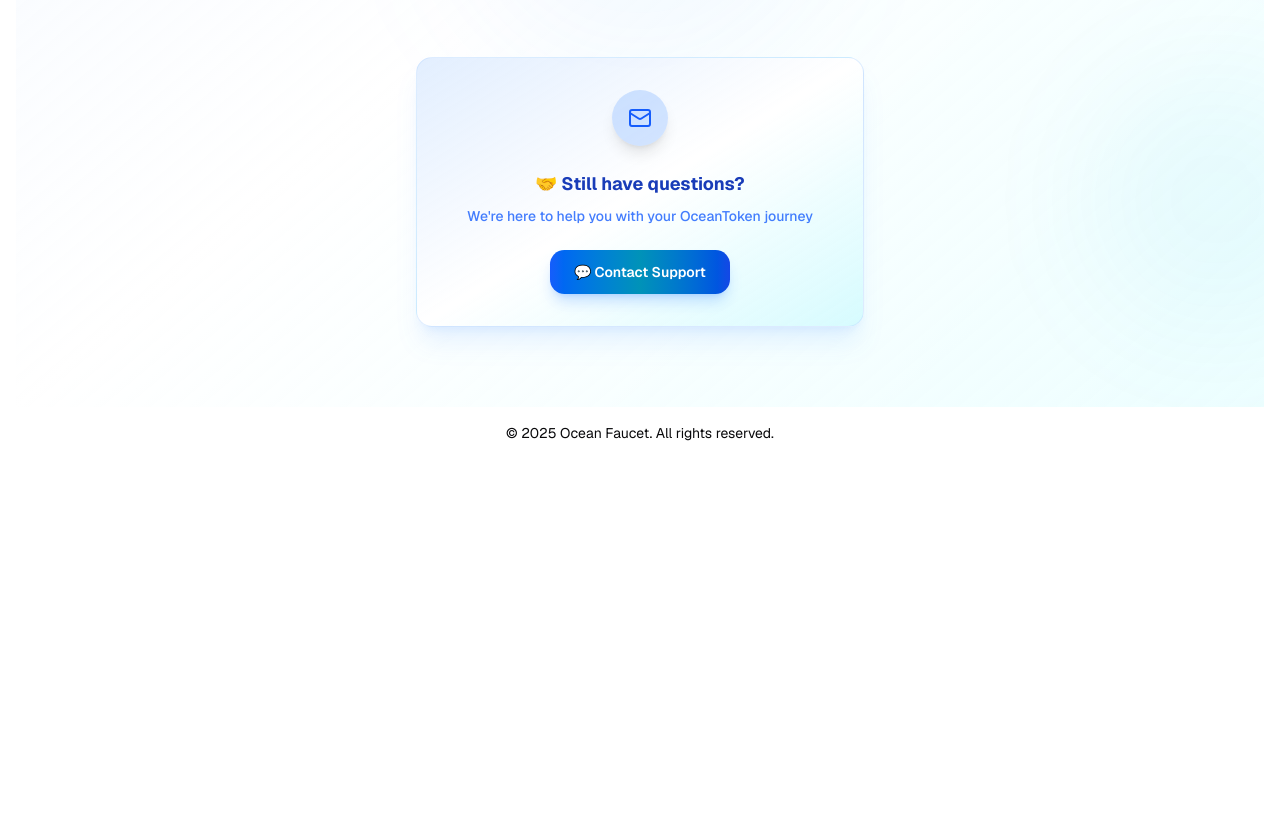
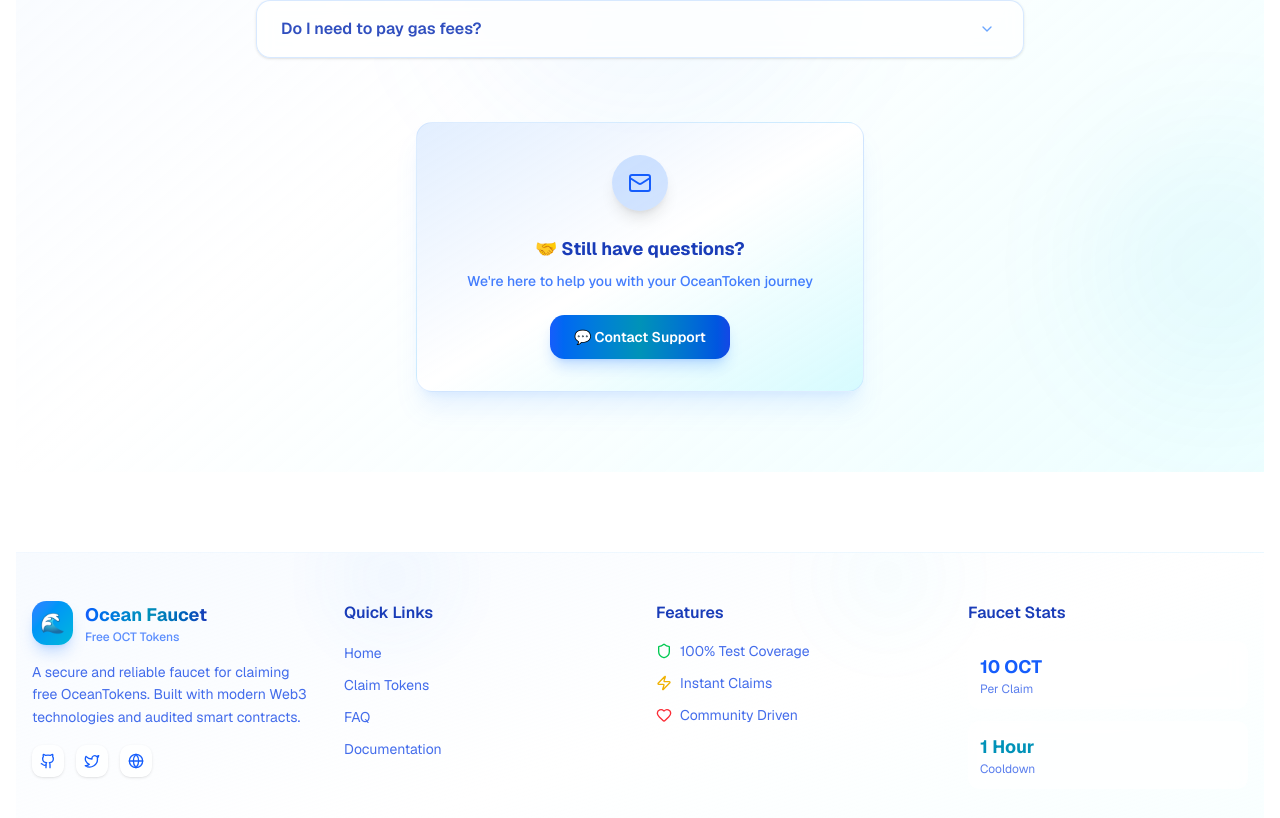
Before and after one commit to kavinda-100/ocean-faucet, a Next.js app in the folder ocean-faucet-ui/: page / in a window 1280 px wide. Shown: the part 1956-2774 px from the top of the page. Before the commit the page ends 2415 px from the top, so only its background shows below. Built offline with nearby package versions, Linux system fonts and the light colour scheme; what wagmi would draw is missing.

Commit message:
feat: enhance UI components with improved styling and layout adjustments for Header, Footer, InputSection, and FAQ

```diff
--- a/ocean-faucet-ui/src/components/Footer.tsx
+++ b/ocean-faucet-ui/src/components/Footer.tsx
@@ -1,12 +1,154 @@
 import React from "react";
+import { Github, Twitter, Globe, Heart, Shield, Zap } from "lucide-react";
 
 const Footer = () => {
   return (
-    <footer className="w-full">
-      <div className="container mx-auto py-4 text-center">
-        <p className="text-sm">
-          &copy; {new Date().getFullYear()} Ocean Faucet. All rights reserved.
-        </p>
+    <footer className="relative mt-20 w-full border-t border-blue-200/20 bg-gradient-to-br from-blue-50/50 via-white/90 to-cyan-50/50 dark:border-slate-700/20 dark:from-slate-900/50 dark:via-slate-800/90 dark:to-slate-900/50">
+      {/* Decorative ocean waves */}
+      <div className="absolute inset-0 overflow-hidden">
+        <div className="absolute -top-10 left-1/4 h-32 w-32 animate-pulse rounded-full bg-blue-400/5 blur-2xl" />
+        <div className="absolute -top-10 right-1/4 h-32 w-32 animate-pulse rounded-full bg-cyan-400/5 blur-2xl delay-1000" />
+      </div>
+
+      <div className="relative container mx-auto px-4 py-12">
+        {/* Main footer content */}
+        <div className="grid grid-cols-1 gap-8 md:grid-cols-2 lg:grid-cols-4">
+          {/* Brand section */}
+          <div className="space-y-4">
+            <div className="flex items-center gap-3">
+              <div className="rounded-xl bg-gradient-to-br from-blue-500 to-cyan-500 p-2 shadow-lg shadow-blue-500/25">
+                <span className="text-xl">🌊</span>
+              </div>
+              <div>
+                <h3 className="bg-gradient-to-r from-blue-600 via-cyan-600 to-blue-800 bg-clip-text text-lg font-bold text-transparent dark:from-blue-400 dark:via-cyan-400 dark:to-blue-600">
+                  Ocean Faucet
+                </h3>
+                <p className="text-xs font-medium text-blue-600/70 dark:text-blue-400/70">
+                  Free OCT Tokens
+                </p>
+              </div>
+            </div>
+            <p className="text-sm leading-relaxed text-blue-700/80 dark:text-slate-400">
+              A secure and reliable faucet for claiming free OceanTokens. Built
+              with modern Web3 technologies and audited smart contracts.
+            </p>
+            {/* Social links */}
+            <div className="flex gap-3">
+              <a
+                href="#"
+                className="rounded-lg bg-white/70 p-2 text-blue-600 shadow-sm transition-all duration-200 hover:bg-blue-50 hover:text-blue-700 hover:shadow-md dark:bg-slate-800/70 dark:text-blue-400 dark:hover:bg-slate-700 dark:hover:text-blue-300"
+              >
+                <Github className="h-4 w-4" />
+              </a>
+              <a
+                href="#"
+                className="rounded-lg bg-white/70 p-2 text-blue-600 shadow-sm transition-all duration-200 hover:bg-blue-50 hover:text-blue-700 hover:shadow-md dark:bg-slate-800/70 dark:text-blue-400 dark:hover:bg-slate-700 dark:hover:text-blue-300"
+              >
+                <Twitter className="h-4 w-4" />
+              </a>
+              <a
+                href="#"
+                className="rounded-lg bg-white/70 p-2 text-blue-600 shadow-sm transition-all duration-200 hover:bg-blue-50 hover:text-blue-700 hover:shadow-md dark:bg-slate-800/70 dark:text-blue-400 dark:hover:bg-slate-700 dark:hover:text-blue-300"
+              >
+                <Globe className="h-4 w-4" />
+              </a>
+            </div>
+          </div>
+
+          {/* Quick Links */}
+          <div className="space-y-4">
+            <h4 className="font-semibold text-blue-800 dark:text-slate-200">
+              Quick Links
+            </h4>
+            <ul className="space-y-2">
+              {["Home", "Claim Tokens", "FAQ", "Documentation"].map((link) => (
+                <li key={link}>
+                  <a
+                    href="#"
+                    className="text-sm text-blue-700/80 transition-colors hover:text-blue-800 dark:text-slate-400 dark:hover:text-slate-300"
+                  >
+                    {link}
+                  </a>
+                </li>
+              ))}
+            </ul>
+          </div>
+
+          {/* Features */}
+          <div className="space-y-4">
+            <h4 className="font-semibold text-blue-800 dark:text-slate-200">
+              Features
+            </h4>
+            <ul className="space-y-3">
+              <li className="flex items-center gap-2 text-sm text-blue-700/80 dark:text-slate-400">
+                <Shield className="h-4 w-4 text-green-500" />
+                100% Test Coverage
+              </li>
+              <li className="flex items-center gap-2 text-sm text-blue-700/80 dark:text-slate-400">
+                <Zap className="h-4 w-4 text-yellow-500" />
+                Instant Claims
+              </li>
+              <li className="flex items-center gap-2 text-sm text-blue-700/80 dark:text-slate-400">
+                <Heart className="h-4 w-4 text-red-500" />
+                Community Driven
+              </li>
+            </ul>
+          </div>
+
+          {/* Stats */}
+          <div className="space-y-4">
+            <h4 className="font-semibold text-blue-800 dark:text-slate-200">
+              Faucet Stats
+            </h4>
+            <div className="space-y-3">
+              <div className="rounded-lg bg-white/70 p-3 backdrop-blur-sm dark:bg-slate-800/70">
+                <div className="text-lg font-bold text-blue-600 dark:text-blue-400">
+                  10 OCT
+                </div>
+                <div className="text-xs text-blue-700/70 dark:text-slate-400">
+                  Per Claim
+                </div>
+              </div>
+              <div className="rounded-lg bg-white/70 p-3 backdrop-blur-sm dark:bg-slate-800/70">
+                <div className="text-lg font-bold text-cyan-600 dark:text-cyan-400">
+                  1 Hour
+                </div>
+                <div className="text-xs text-blue-700/70 dark:text-slate-400">
+                  Cooldown
+                </div>
+              </div>
+            </div>
+          </div>
+        </div>
+
+        {/* Bottom section */}
+        <div className="mt-12 flex flex-col items-center justify-between gap-4 border-t border-blue-200/20 pt-8 text-center md:flex-row md:text-left dark:border-slate-700/20">
+          <div className="flex flex-col gap-2 md:flex-row md:items-center md:gap-4">
+            <p className="text-sm text-blue-700/80 dark:text-slate-400">
+              &copy; {new Date().getFullYear()} Ocean Faucet. All rights
+              reserved.
+            </p>
+            <div className="flex justify-center gap-4 md:justify-start">
+              <a
+                href="#"
+                className="text-xs text-blue-600/70 hover:text-blue-800 dark:text-slate-500 dark:hover:text-slate-300"
+              >
+                Privacy Policy
+              </a>
+              <a
+                href="#"
+                className="text-xs text-blue-600/70 hover:text-blue-800 dark:text-slate-500 dark:hover:text-slate-300"
+              >
+                Terms of Service
+              </a>
+            </div>
+          </div>
+          <div className="flex items-center gap-2 text-xs text-blue-600/70 dark:text-slate-500">
+            <span>Built with</span>
+            <Heart className="h-3 w-3 text-red-500" />
+            <span>using Next.js & Foundry</span>
+          </div>
+        </div>
       </div>
     </footer>
   );
--- a/ocean-faucet-ui/src/components/Header.tsx
+++ b/ocean-faucet-ui/src/components/Header.tsx
@@ -6,13 +6,24 @@ import { ModeToggle } from "./ModeToggle";
 
 const Header = () => {
   return (
-    <header className="w-full">
-      <section className="container mx-auto flex items-center justify-between py-4">
-        <h1 className="text-xl font-bold md:text-2xl">
-          🌊 <span className="hidden md:inline">Ocean Faucet</span>
-        </h1>
+    <header className="sticky top-0 z-50 w-full border-b border-blue-200/20 bg-gradient-to-r from-blue-50/80 via-white/90 to-cyan-50/80 backdrop-blur-md dark:border-slate-700/20 dark:from-slate-900/80 dark:via-slate-800/90 dark:to-slate-900/80">
+      <section className="container mx-auto flex items-center justify-between px-4 py-4">
+        <div className="flex items-center gap-3">
+          <div className="rounded-xl bg-gradient-to-br from-blue-500 to-cyan-500 p-2.5 shadow-lg shadow-blue-500/25">
+            <span className="text-2xl">🌊</span>
+          </div>
+          <div className="flex flex-col">
+            <h1 className="bg-gradient-to-r from-blue-600 via-cyan-600 to-blue-800 bg-clip-text text-xl font-bold text-transparent md:text-2xl dark:from-blue-400 dark:via-cyan-400 dark:to-blue-600">
+              <span className="hidden md:inline">Ocean Faucet</span>
+              <span className="md:hidden">Ocean</span>
+            </h1>
+            <p className="hidden text-xs font-medium text-blue-600/70 sm:block dark:text-blue-400/70">
+              Free OCT Tokens
+            </p>
+          </div>
+        </div>
 
-        <div className="flex items-center justify-center gap-3">
+        <div className="flex items-center gap-3">
           <ConnectButton
             showBalance={false}
             accountStatus={{
```
Also changed, not shown: ocean-faucet-ui/src/app/page.tsx (+16 -16 lines), ocean-faucet-ui/src/components/mvpblocks/faq-3.tsx (+18 -18 lines), ocean-faucet-ui/src/components/sections/InputSection.tsx (+9 -8 lines).
